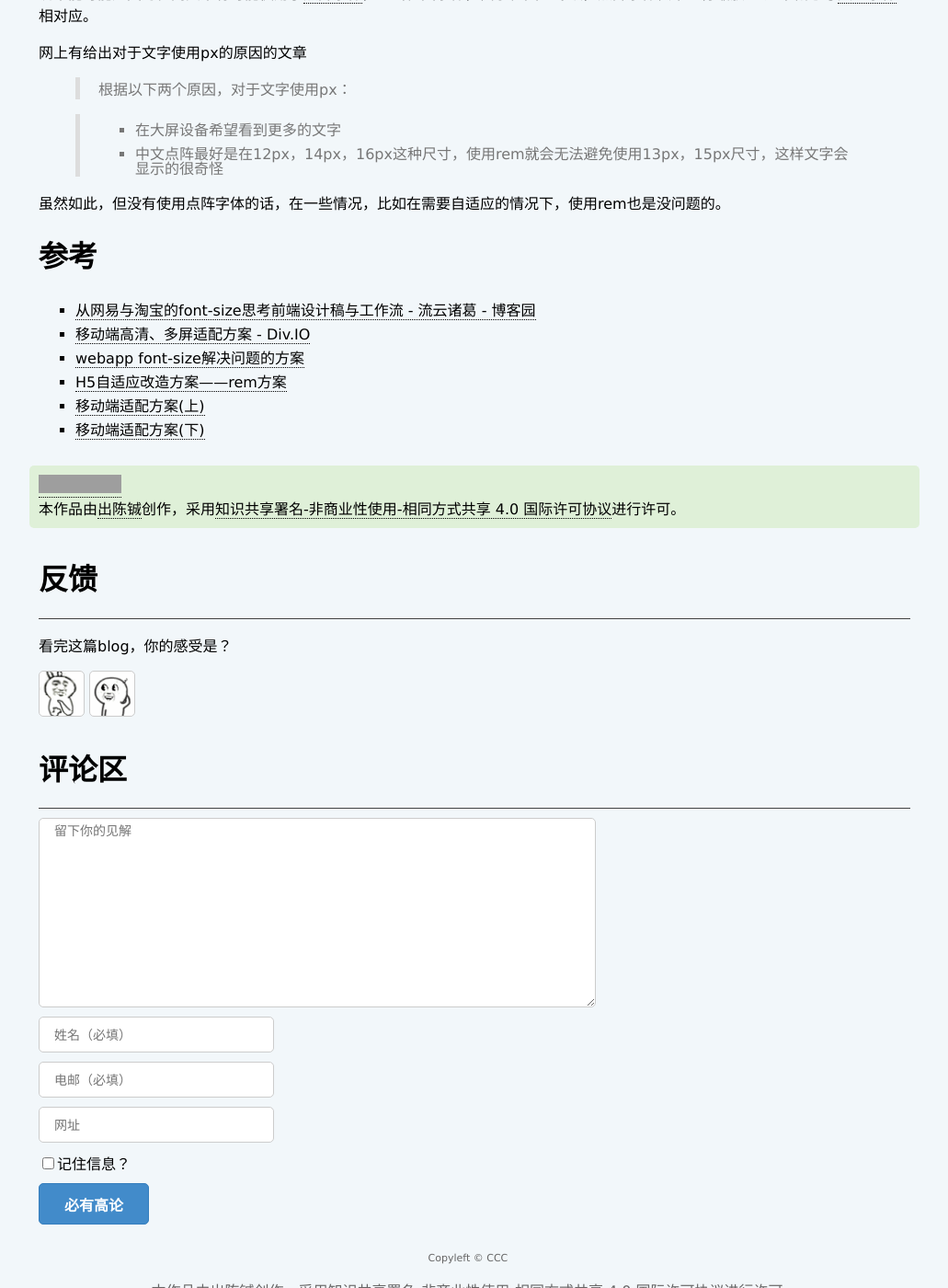
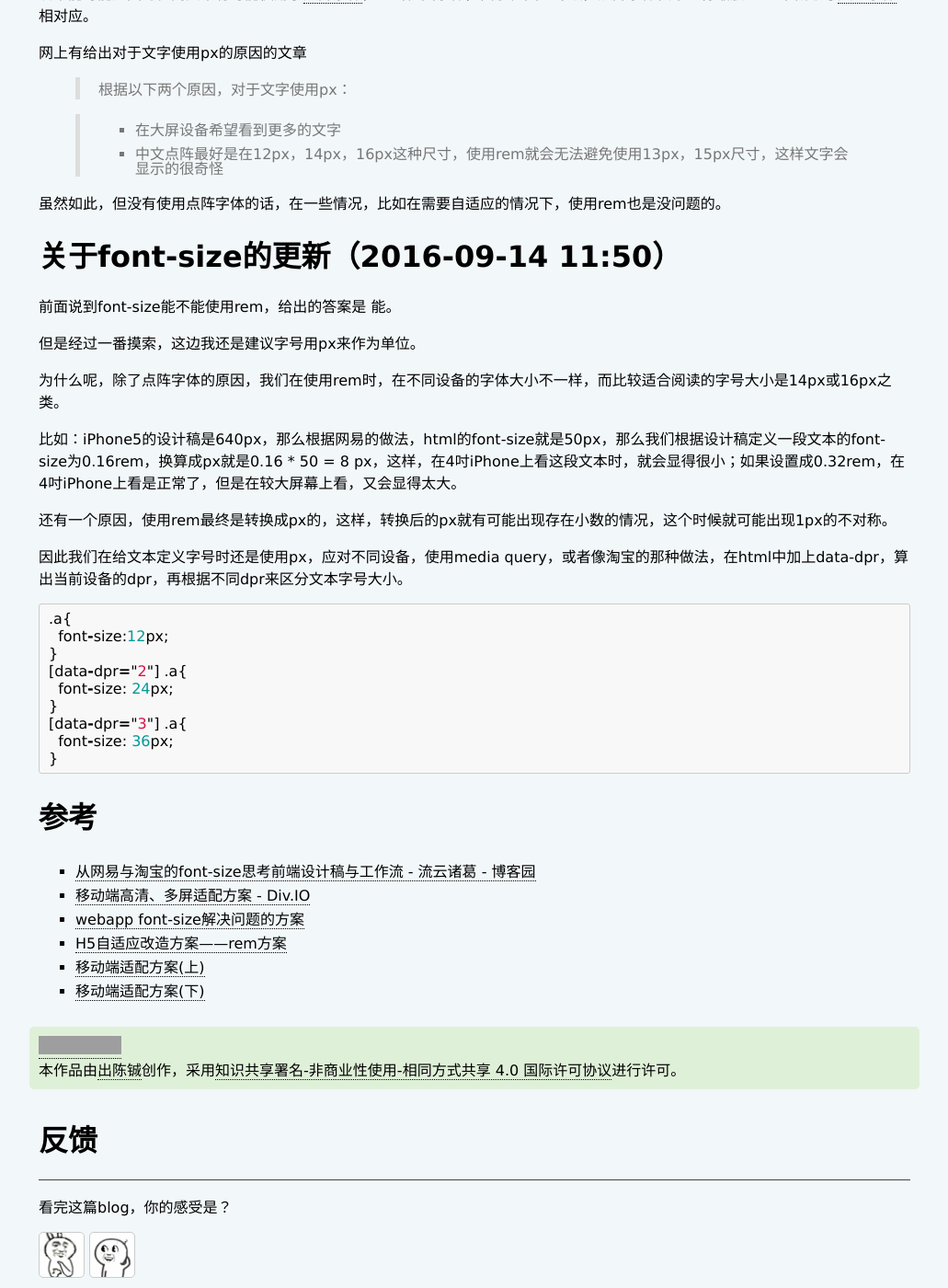
Before and after one commit to ChuChencheng/ChuChencheng.github.io, a Jekyll site: the page built from _posts/2016-09-13-mobile-web-content-adaptation-methods.md, in a window 1280 px wide and 1400 px high, scrolled down 1977 px. Shown: the whole window at 92% size, without its empty margins (124-1155 px from the left). Built offline with Jekyll 4.4.1, drawn with Linux system fonts in a browser that asks for light colours; grey boxes are pictures that could not be loaded.

Commit message:
update post and test

````diff
--- a/_posts/2016-09-13-mobile-web-content-adaptation-methods.md
+++ b/_posts/2016-09-13-mobile-web-content-adaptation-methods.md
@@ -85,6 +85,32 @@ css中使用的尺寸与设计稿保持一致，body的宽度设为屏幕宽度
 
 虽然如此，但没有使用点阵字体的话，在一些情况，比如在需要自适应的情况下，使用rem也是没问题的。
 
+# 关于font-size的更新（2016-09-14 11:50）
+
+前面说到font-size能不能使用rem，给出的答案是 能。
+
+但是经过一番摸索，这边我还是建议字号用px来作为单位。
+
+为什么呢，除了点阵字体的原因，我们在使用rem时，在不同设备的字体大小不一样，而比较适合阅读的字号大小是14px或16px之类。
+
+比如：iPhone5的设计稿是640px，那么根据网易的做法，html的font-size就是50px，那么我们根据设计稿定义一段文本的font-size为0.16rem，换算成px就是0.16 * 50 = 8 px，这样，在4吋iPhone上看这段文本时，就会显得很小；如果设置成0.32rem，在4吋iPhone上看是正常了，但是在较大屏幕上看，又会显得太大。
+
+还有一个原因，使用rem最终是转换成px的，这样，转换后的px就有可能出现存在小数的情况，这个时候就可能出现1px的不对称。
+
+因此我们在给文本定义字号时还是使用px，应对不同设备，使用media query，或者像淘宝的那种做法，在html中加上data-dpr，算出当前设备的dpr，再根据不同dpr来区分文本字号大小。
+
+```javascript
+.a{
+  font-size:12px;
+}
+[data-dpr="2"] .a{
+  font-size: 24px;
+}
+[data-dpr="3"] .a{
+  font-size: 36px;
+}
+```
+
 # 参考
 
 * [从网易与淘宝的font-size思考前端设计稿与工作流 - 流云诸葛 - 博客园][从网易与淘宝的font-size思考前端设计稿与工作流]
````
Also changed, not shown: test/index.html (+1 -1 lines), test/test2.html (added, +56 -0 lines).
